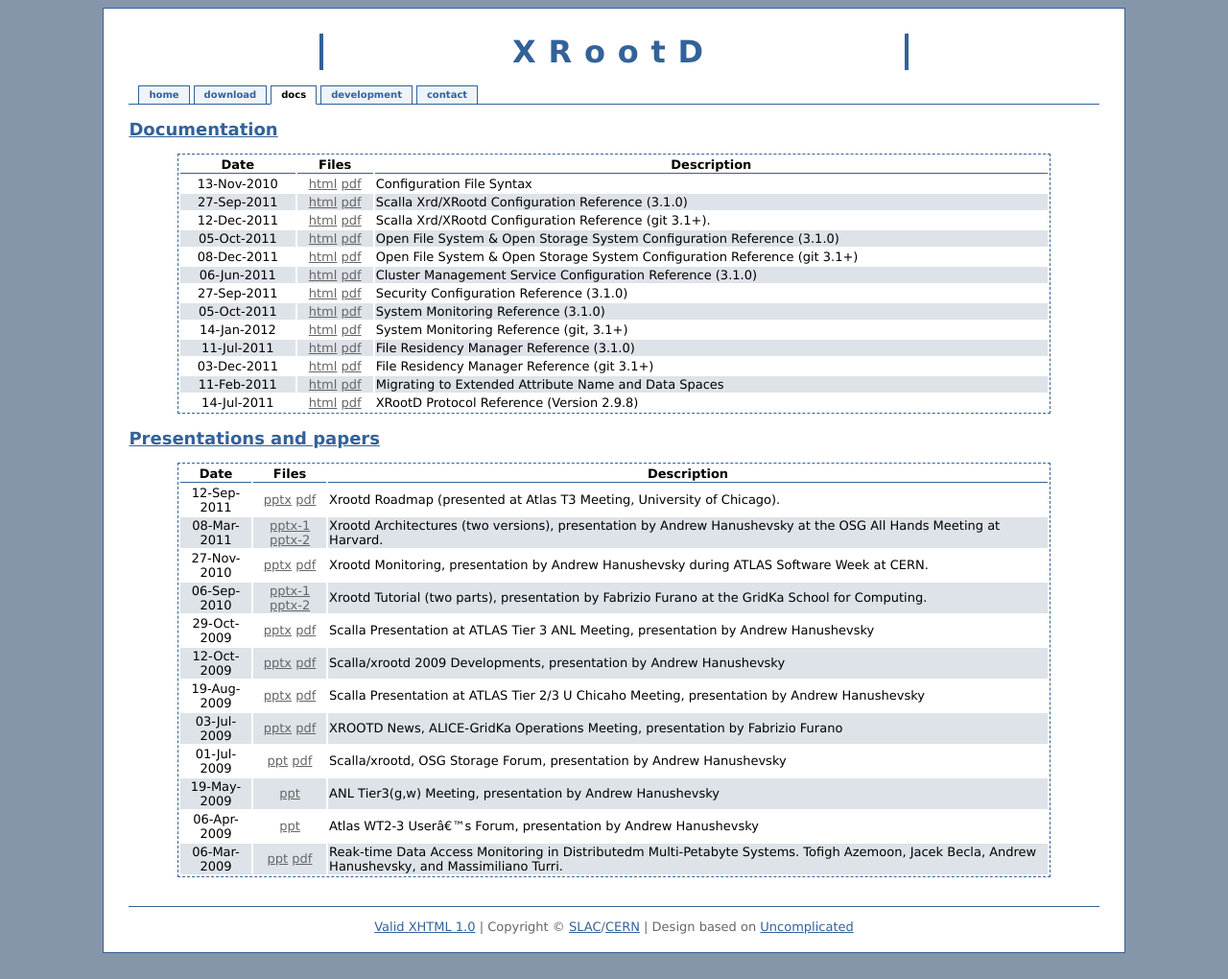
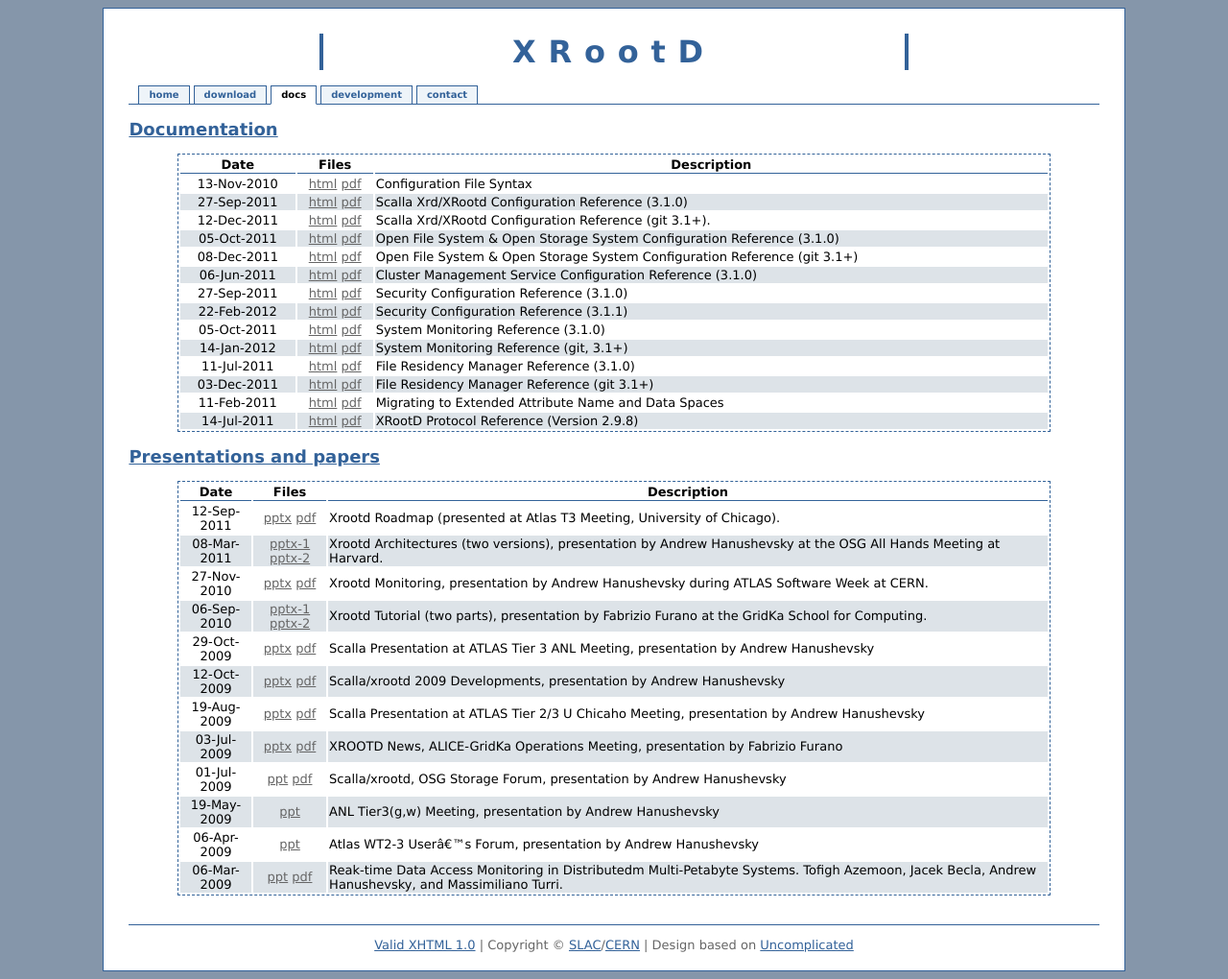
Before and after one commit to xrootd/xrootd-website, a Jekyll site: the page built from docs.md, in a window 1280 px wide. Shown: the whole page at 96% size. Built offline with Jekyll 4.4.1, drawn with Linux system fonts in a browser that asks for light colours; Markdown is read by kramdown in place of the engine named in the settings.

Commit message:
Add Security Reference updates to 3.1.1.

```diff
--- a/docs.md
+++ b/docs.md
@@ -16,6 +16,7 @@ Documentation
 |08-Dec-2011|[html](/doc/dev/ofs_config.htm) [pdf](/doc/dev/ofs_config.pdf)          |Open File System &amp; Open Storage System Configuration Reference (git 3.1+) |
 |06-Jun-2011|[html](/doc/prod/cms_config.htm) [pdf](/doc/prod/cms_config.pdf)        |Cluster Management Service Configuration Reference (3.1.0)                    |
 |27-Sep-2011|[html](/doc/prod/sec_config.htm) [pdf](/doc/prod/sec_config.pdf)        |Security Configuration Reference (3.1.0)                                      |
+|22-Feb-2012|[html](/doc/dev/sec_config.htm) [pdf](/doc/dev/sec_config.pdf)        |Security Configuration Reference (3.1.1)                                      |
 |05-Oct-2011|[html](/doc/prod/xrd_monitoring.htm) [pdf](/doc/prod/xrd_monitoring.pdf)|System Monitoring Reference (3.1.0)                                           |
 |14-Jan-2012|[html](/doc/dev/xrd_monitoring.htm) [pdf](/doc/dev/xrd_monitoring.pdf)  |System Monitoring Reference (git, 3.1+)                                       |
 |11-Jul-2011|[html](/doc/prod/frm_config.htm) [pdf](/doc/prod/frm_config.pdf)        |File Residency Manager Reference (3.1.0)                                      |
```
